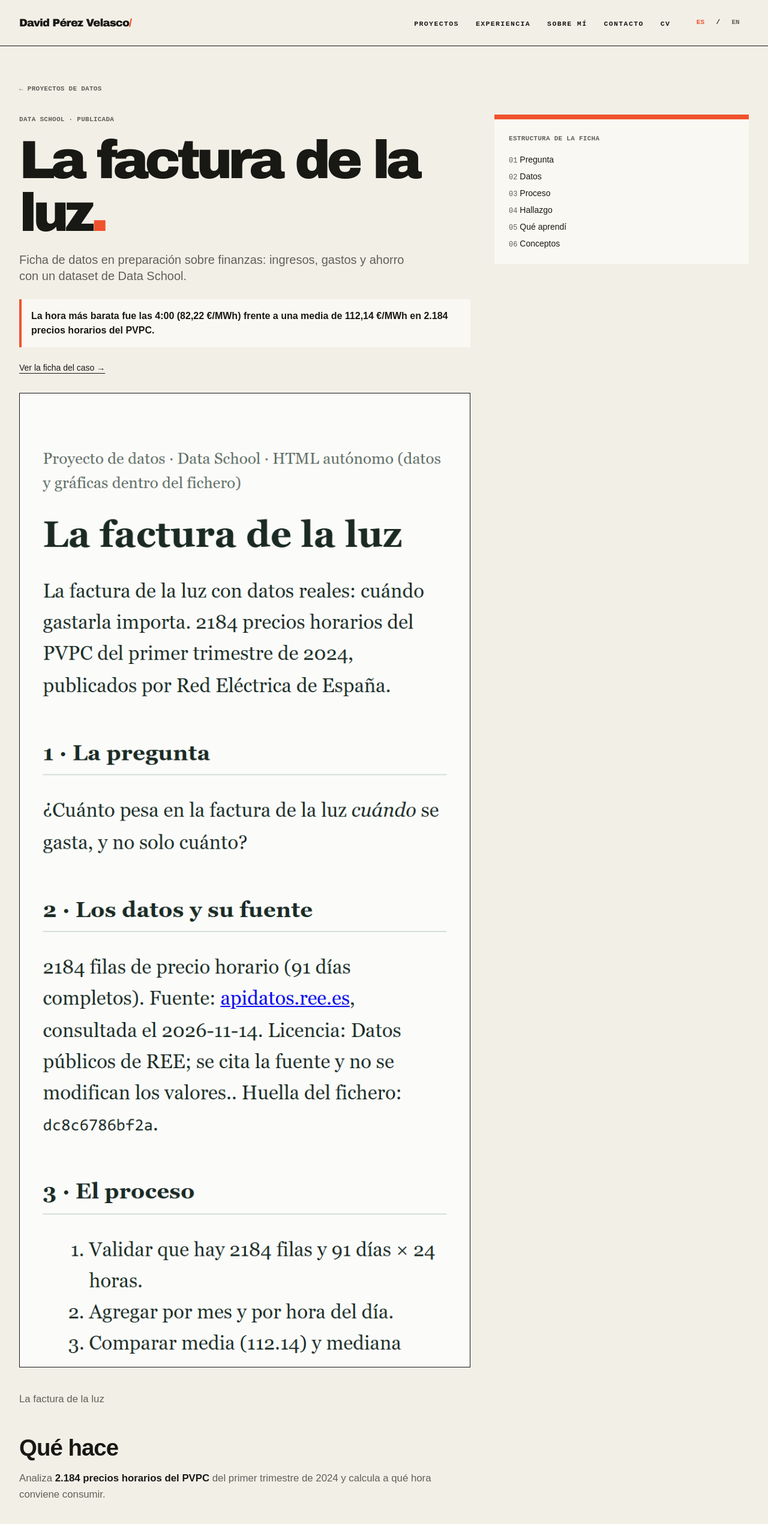
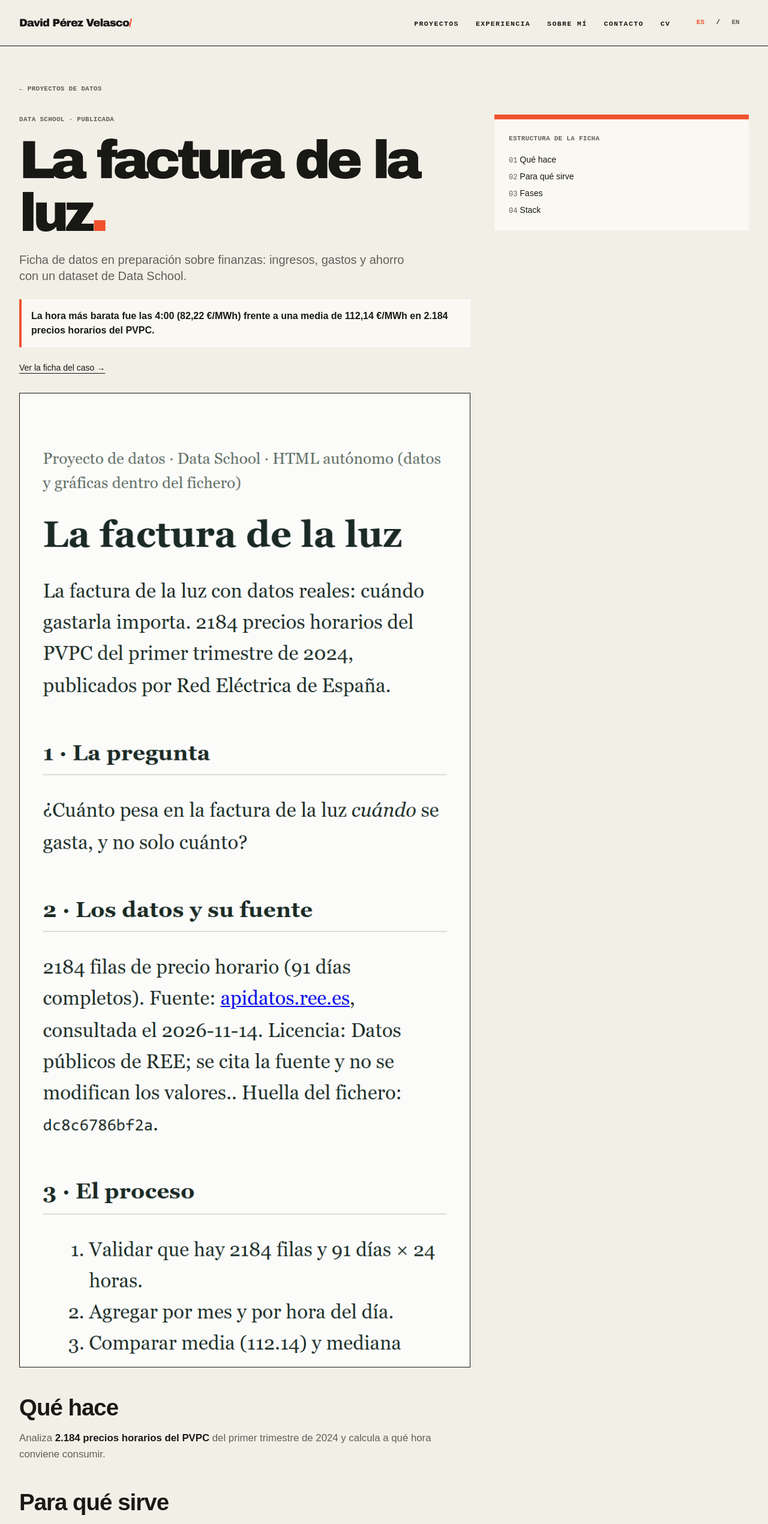
Before and after one commit to ErDeivih/erdeivih.github.io, an Astro site: page /datos/data-school-01 in a window 1280 px wide. Shown: the top 2541 px of the page at 60% size. Built offline with nearby package versions, Linux system fonts and the light colour scheme; Astro itself is replaced by a stand-in of ours.

Commit message:
Paso 2 (cierre): fichas sin H1 duplicado y con las cuatro secciones en el lateral

```diff
--- a/src/content/datos/data-school-01/index.mdx
+++ b/src/content/datos/data-school-01/index.mdx
@@ -24,8 +24,6 @@ stack:
 - REE API
 ---
 
-# La factura de la luz
-
 ## Qué hace
 
 Analiza **2.184 precios horarios del PVPC** del primer trimestre de 2024 y calcula a qué hora conviene consumir.
--- a/src/content/datos/data-school-02/index.mdx
+++ b/src/content/datos/data-school-02/index.mdx
@@ -11,8 +11,6 @@ stack:
 - pandas
 - matplotlib
 ---
-# Fórmula 1
-
 ## Qué hace
 
 Ficha para analizar telemetría y tiempos de vuelta de un dataset de Data School.
--- a/src/content/datos/data-school-03/index.mdx
+++ b/src/content/datos/data-school-03/index.mdx
@@ -11,8 +11,6 @@ stack:
 - pandas
 - NumPy
 ---
-# Fútbol
-
 ## Qué hace
 
 Ficha para analizar partidos, goles y xG de un dataset de Data School.
--- a/src/i18n/ui.ts
+++ b/src/i18n/ui.ts
@@ -111,7 +111,7 @@ export const ui = {
       estructura: "Estructura fija: pregunta → datos → proceso → hallazgo → qué aprendí → conceptos.",
       preparacion: "Las tres fichas están en preparación: la estructura ya está fijada y el contenido se irá publicando. No hay fechas.",
       estructuraTitulo: "Estructura de la ficha",
-      secciones: ["Pregunta", "Datos", "Proceso", "Hallazgo", "Qué aprendí", "Conceptos"],
+      secciones: ["Qué hace", "Para qué sirve", "Fases", "Stack"],
       estado: { preparada: "En preparación", "en-revision": "En revisión", publicada: "Publicada" },
       abrir: "Ver ficha",
       volver: "← Proyectos de datos",
@@ -243,7 +243,7 @@ export const ui = {
       estructura: "Fixed structure: question → data → process → finding → what I learned → concepts.",
       preparacion: "The three sheets are in preparation: the structure is fixed and the content will be published as it is written. No dates.",
       estructuraTitulo: "Sheet structure",
-      secciones: ["Question", "Data", "Process", "Finding", "What I learned", "Concepts"],
+      secciones: ["What it does", "What it is for", "Phases", "Stack"],
       estado: { preparada: "In preparation", "en-revision": "In review", publicada: "Published" },
       abrir: "Open sheet",
       volver: "← Data projects",
```
